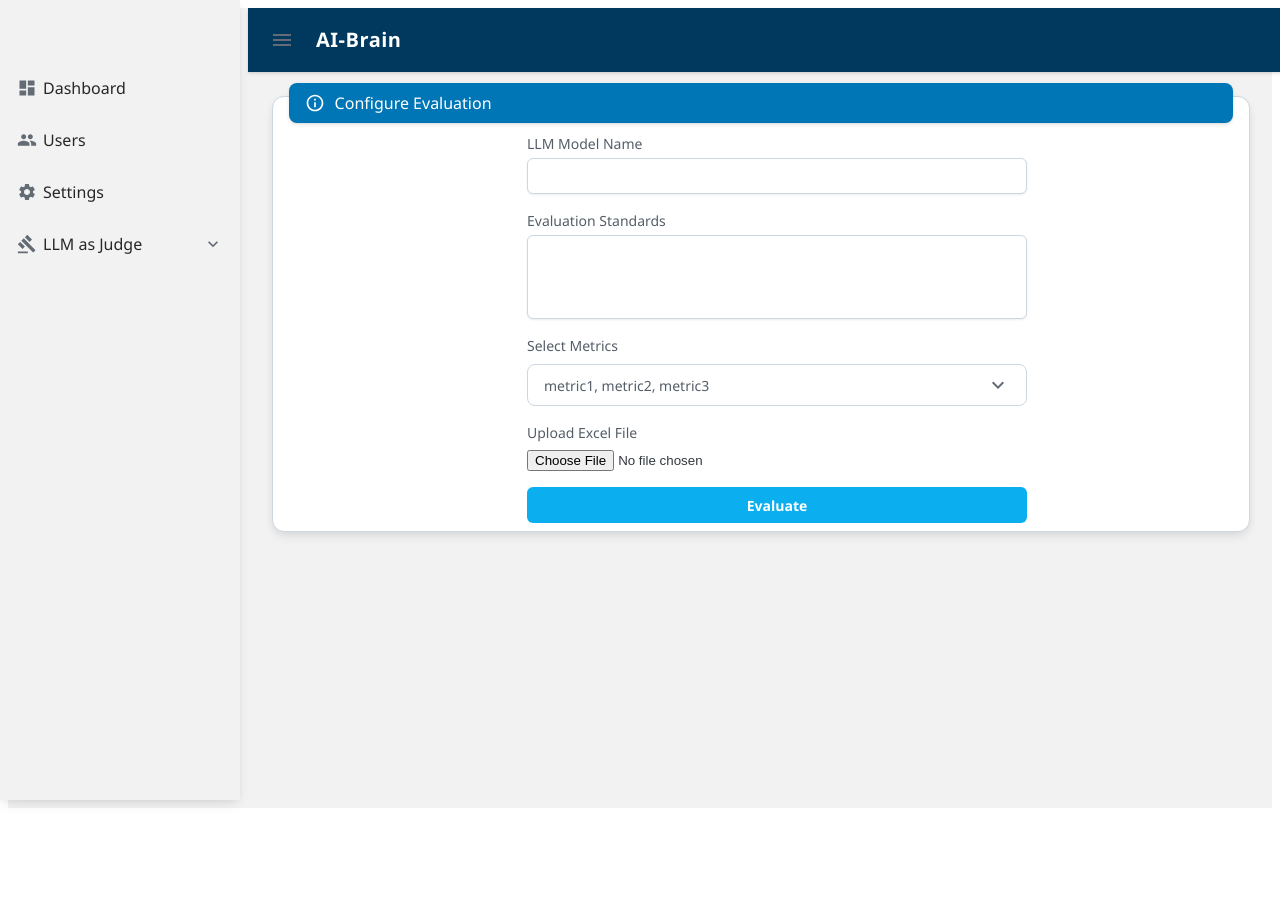
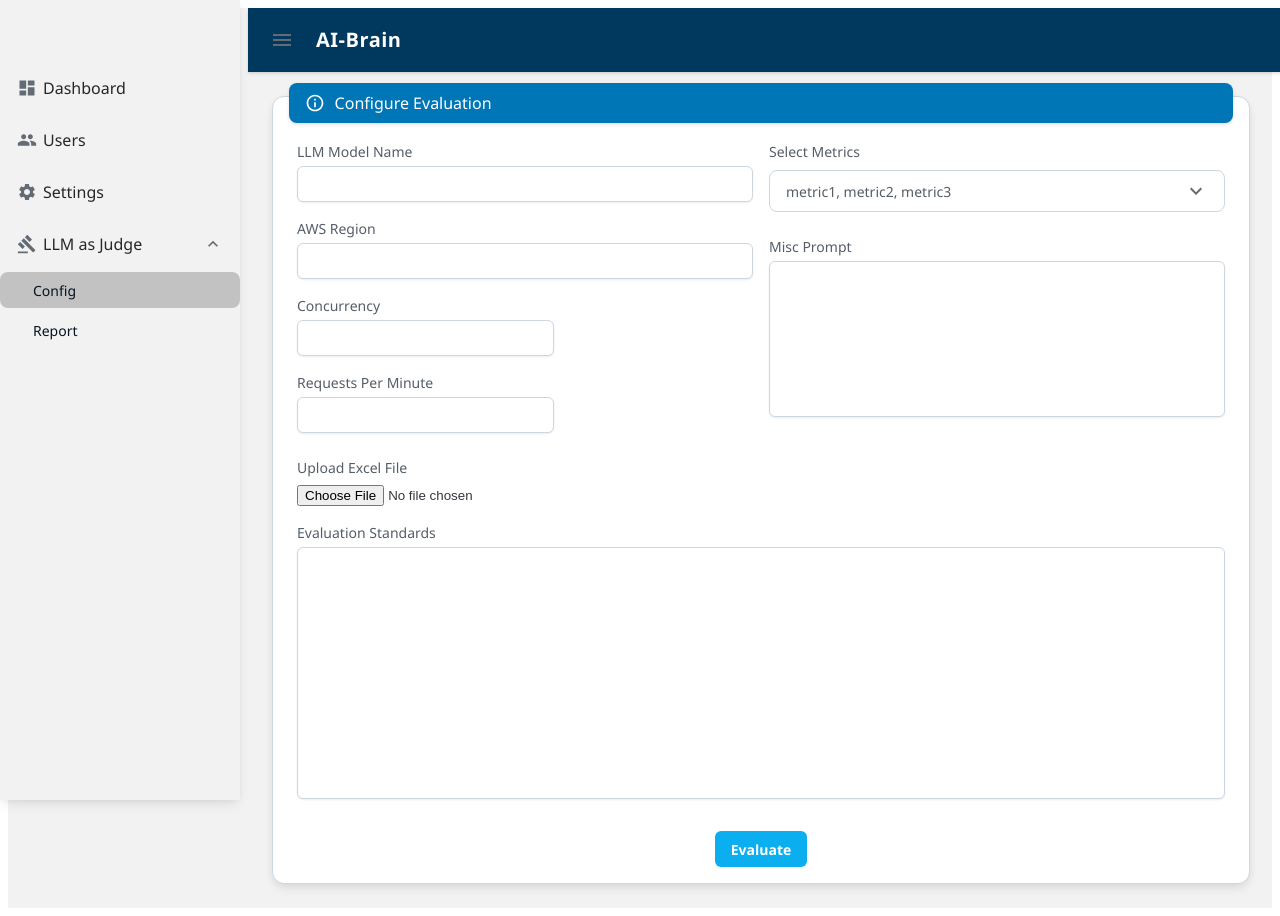
Before and after one commit to pranksterguru/template, a React (Create React App) app: page /llmjudgeconfig in a window 1280 px wide. Before the commit the page ends 816 px from the top, so only its background shows below. Built offline with nearby package versions, Linux system fonts and the light colour scheme.

Commit message:
bar updated

```diff
--- a/public/index.html
+++ b/public/index.html
@@ -3,7 +3,7 @@
 <head>
   <meta charset="utf-8" />
   <meta name="viewport" content="width=device-width, initial-scale=1" />
-  <title>React MUI Sidebar App</title>
+  <title>AI-Mind</title>
 </head>
 <body>
   <div id="root"></div>
--- a/src/components/Bar.jsx
+++ b/src/components/Bar.jsx
@@ -1,4 +1,4 @@
-import React from 'react';
+import React, { useEffect, useState } from 'react';
 import Card from '@mui/joy/Card';
 import Box from '@mui/joy/Box';
 import Typography from '@mui/joy/Typography';
@@ -9,10 +9,28 @@ const BarCard = ({
   red = 30,
   amber = 40,
   green = 30,
-  height = 20
+  height = 30
 }) => {
   const total = red + amber + green;
   const percent = (val) => `${(val / total) * 100}%`;
+
+  const [animatedWidths, setAnimatedWidths] = useState({
+    red: '0%',
+    amber: '0%',
+    green: '0%'
+  });
+
+  useEffect(() => {
+    const timeout = setTimeout(() => {
+      setAnimatedWidths({
+        red: percent(red),
+        amber: percent(amber),
+        green: percent(green)
+      });
+    }, 100); // slight delay to trigger transition
+
+    return () => clearTimeout(timeout);
+  }, [red, amber, green]);
 
   return (
 <Card
@@ -22,7 +40,11 @@ const BarCard = ({
     maxWidth: 500,
     borderRadius: 'lg',
     p: 2,
-        boxShadow: 'md'
+    boxShadow: 'md',
+    transition: 'box-shadow 0.3s ease',
+    '&:hover': {
+      boxShadow: (theme) => `0 0 8px ${theme.palette.primary.outlinedBorder}99`
+    }
   }}
 >
       <Typography level="title-md" sx={{ mb: 1 }}>
@@ -40,13 +62,31 @@ const BarCard = ({
         }}
       >
         <Tooltip title={`Red: ${red}`}>
-          <Box sx={{ width: percent(red), bgcolor: '#c62828' }} />
+          <Box
+            sx={{
+              width: animatedWidths.red,
+              bgcolor: '#c62828',
+              transition: 'width 2s ease'
+            }}
+          />
         </Tooltip>
         <Tooltip title={`Amber: ${amber}`}>
-          <Box sx={{ width: percent(amber), bgcolor: '#ff8f00' }} />
+          <Box
+            sx={{
+              width: animatedWidths.amber,
+              bgcolor: '#ff8f00',
+              transition: 'width 2s ease 0.3s'
+            }}
+          />
         </Tooltip>
         <Tooltip title={`Green: ${green}`}>
-          <Box sx={{ width: percent(green), bgcolor: '#2e7d32' }} />
+          <Box
+            sx={{
+              width: animatedWidths.green,
+              bgcolor: '#2e7d32',
+              transition: 'width 2s ease 0.6s'
+            }}
+          />
         </Tooltip>
       </Box>
     </Card>
--- a/src/components/InfoCard.jsx
+++ b/src/components/InfoCard.jsx
@@ -89,10 +89,16 @@ const InfoCard = (props) => {
 <Box
   sx={{
     px: 2,
-          py: 1,
+    py: 2,
+    boxSizing: 'border-box',
+    width: '100%',
+  }}
+>
+  <Box
+    sx={{
       display: 'flex',
       justifyContent: contentJustifyMap[contentAlign] || 'center',
-          width: '100%'
+      width: '100%',
     }}
   >
     {props.children ?? (
@@ -101,6 +107,8 @@ const InfoCard = (props) => {
       </Typography>
     )}
   </Box>
+</Box>
+
 
 
 
--- a/src/components/Sidebar.jsx
+++ b/src/components/Sidebar.jsx
@@ -67,7 +67,9 @@ const Sidebar = ({ open }) => {
         }}
       >
         {items.map(({ text, icon, path, children }) => {
-          const isExpanded = openMenus[text];
+          const isExpanded =
+  openMenus[text] ||
+  (children && children.some((child) => child.path === location.pathname));
           const isSelected = location.pathname === path;
 
           return (
@@ -83,9 +85,18 @@ const Sidebar = ({ open }) => {
                   }}
                 >
                   <ListItemButton
-                    onClick={() => children ? toggleMenu(text) : null}
-                    component={children ? 'div' : NavLink}
+                    onClick={() => {
+                      if (children) {
+                        if (open) {
+                          toggleMenu(text);
+                        } else {
+                          window.location.href = children[0].path;
+                        }
+                      }
+                    }}
+                    component={!children ? NavLink : 'div'}
                     to={!children ? path : undefined}
+
                     sx={{
                       borderRadius: 8,
                       flexDirection: open ? 'row' : 'column',
--- a/src/pages/LLMJudgeConfig.jsx
+++ b/src/pages/LLMJudgeConfig.jsx
@@ -1,10 +1,9 @@
 import React, { useState, useRef } from 'react';
-import Box from '@mui/joy/Box';
+import Grid from '@mui/joy/Grid';
 import Typography from '@mui/joy/Typography';
 import Input from '@mui/joy/Input';
 import Textarea from '@mui/joy/Textarea';
 import Button from '@mui/joy/Button';
-import Stack from '@mui/joy/Stack';
 import InfoCard from '../components/InfoCard';
 import Metrics from '../components/Metrics';
 
@@ -28,54 +27,77 @@ const metricData = [
 
 const LLMJudgeConfig = () => {
   const [llmModel, setLlmModel] = useState('');
+  const [awsRegion, setAwsRegion] = useState('');
+  const [concurrency, setConcurrency] = useState('');
+  const [requestsPerMinute, setRequestsPerMinute] = useState('');
   const [evaluationText, setEvaluationText] = useState('');
+  const [miscPrompt, setMiscPrompt] = useState('');
   const [excelFile, setExcelFile] = useState(null);
   const metricsRef = useRef();
 
   const handleEvaluate = () => {
     const selectedMetrics = metricsRef.current?.getValue() || [];
-
     console.log('Evaluating with:');
     console.log('LLM Model:', llmModel);
+    console.log('AWS Region:', awsRegion);
+    console.log('Concurrency:', concurrency);
+    console.log('Requests Per Minute:', requestsPerMinute);
     console.log('Evaluation Text:', evaluationText);
+    console.log('Misc Prompt:', miscPrompt);
     console.log('Uploaded File:', excelFile?.name || 'No file selected');
     console.log('Selected Metrics:', selectedMetrics);
   };
 
   return (
     <InfoCard icon="info" title="Configure Evaluation" contentAlign="center">
-            <Stack spacing={2} sx={{ maxWidth: 500, width: '100%' }}>
-                <Box>
+      <Grid container spacing={2} sx={{ width: '100%' }}>
+        {/* Left Column */}
+        <Grid xs={12} sm={6}>
           <Typography level="body-sm" sx={{ mb: 0.5 }}>
             LLM Model Name
           </Typography>
           <Input
             value={llmModel}
             onChange={(e) => setLlmModel(e.target.value)}
-                        sx={{ width: '100%' }}
+            fullWidth
+            sx={{ mb: 2 }}
           />
-                </Box>
 
-                <Box>
           <Typography level="body-sm" sx={{ mb: 0.5 }}>
-                        Evaluation Standards
+            AWS Region
           </Typography>
-                    <Textarea
-                        minRows={3}
-                        value={evaluationText}
-                        onChange={(e) => setEvaluationText(e.target.value)}
-                        sx={{ width: '100%' }}
+          <Input
+            value={awsRegion}
+            onChange={(e) => setAwsRegion(e.target.value)}
+            fullWidth
+            sx={{ mb: 2 }}
           />
-                </Box>
 
-                <Box sx={{ mt: 2 }}>
-                    <Typography level="body-sm" sx={{ mb: 1 }}>
-                        Select Metrics
+          <Grid container spacing={2} sx={{ mb: 2 }}>
+            <Grid xs={6}>
+              <Typography level="body-sm" sx={{ mb: 0.5 }}>
+                Concurrency
               </Typography>
-                    <Metrics ref={metricsRef} metricData={metricData} />
-                </Box>
+              <Input
+                type="number"
+                value={concurrency}
+                onChange={(e) => setConcurrency(e.target.value)}
+                fullWidth
+              />
+            </Grid>
+            <Grid xs={6}>
+              <Typography level="body-sm" sx={{ mb: 0.5 }}>
+                Requests Per Minute
+              </Typography>
+              <Input
+                type="number"
+                value={requestsPerMinute}
+                onChange={(e) => setRequestsPerMinute(e.target.value)}
+                fullWidth
+              />
+            </Grid>
+          </Grid>
 
-                <Box>
           <Typography level="body-sm" sx={{ mb: 0.5 }}>
             Upload Excel File
           </Typography>
@@ -85,12 +107,44 @@ const handleEvaluate = () => {
             onChange={(e) => setExcelFile(e.target.files[0])}
             style={{ width: '100%' }}
           />
-                </Box>
+        </Grid>
 
-                <Button onClick={handleEvaluate}>Evaluate</Button>
+        {/* Right Column */}
+        <Grid xs={12} sm={6}>
+          <Typography level="body-sm" sx={{ mb: 1 }}>
+            Select Metrics
+          </Typography>
+          <Metrics ref={metricsRef} metricData={metricData} />
 
+          <Typography level="body-sm" sx={{ mt: 3, mb: 0.5 }}>
+            Misc Prompt
+          </Typography>
+          <Textarea
+            minRows={6}
+            value={miscPrompt}
+            onChange={(e) => setMiscPrompt(e.target.value)}
+            fullWidth
+          />
+        </Grid>
 
-            </Stack>
+        {/* Evaluation Standards - full row, just above button */}
+        <Grid xs={12}>
+          <Typography level="body-sm" sx={{ mb: 0.5 }}>
+            Evaluation Standards
+          </Typography>
+          <Textarea
+            minRows={10}
+            value={evaluationText}
+            onChange={(e) => setEvaluationText(e.target.value)}
+            fullWidth
+            sx={{ mb: 2 }}
+          />
+        </Grid>
+
+        <Grid xs={12} sx={{ display: 'flex', justifyContent: 'center' }}>
+          <Button  onClick={handleEvaluate}>Evaluate</Button>
+        </Grid>
+      </Grid>
     </InfoCard>
   );
 };
--- a/src/pages/LoginPage.jsx
+++ b/src/pages/LoginPage.jsx
@@ -48,6 +48,11 @@ const LoginPage = () => {
       // const result = await res.json();
       //if (result.status === 'success') {
       if (1==1) {
+        sessionStorage.setItem('username',form.username)
+        sessionStorage.setItem('password',form.password)
+        sessionStorage.setItem('account',form.account)
+        sessionStorage.setItem('role',form.role)
+
         navigate('/dashboard');
 
       } else {
--- a/src/properties.js
+++ b/src/properties.js
@@ -1,6 +1,7 @@
 
 const properties = {
     api_login: 'http:somelogin',
+    api_evaluate: 'http:somelogin',
 
 };
 
```
Lines whose indentation alone changed are shown as unchanged.
